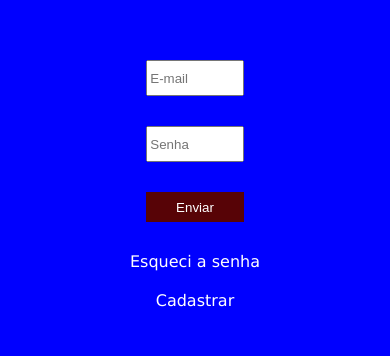
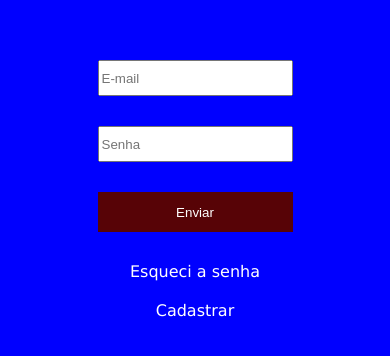
Before and after one commit to andhremaia/login-vinho, a plain HTML site: page index.html in a window 390 px wide. Shown: the part 130-486 px from the top of the page. Drawn offline with Linux system fonts and the light colour scheme.

Commit message:
Alterado o cursosr do mouse para pointer

```diff
--- a/style.css
+++ b/style.css
@@ -23,6 +23,8 @@ form{
     background-color:  rgb(87, 3, 6);
     border: none;
     color: white;
+    height: 40px;
+    cursor: pointer;
 }
 
 #botao:hover{
@@ -50,6 +52,6 @@ input{
         background-color: blue;
     }
     form{
-        width: 50%;
+        width: 100%;
     }
 }
```
